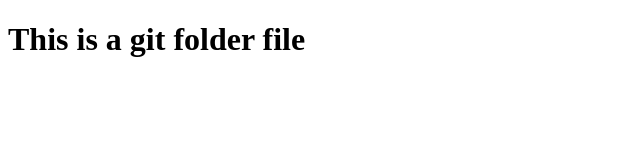
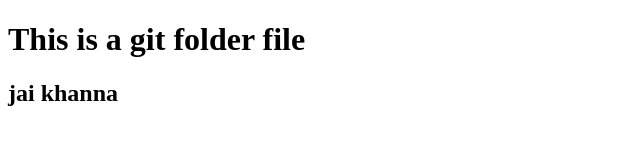
Before and after one commit to jaikhanna1996/dummy, a plain HTML site: page index.html in a window 1280 px wide. Shown: the whole page, without its empty margins (0-640 px from the left). Drawn offline with Linux system fonts and the light colour scheme.

Commit message:
added a new h tag

```diff
--- a/index.html
+++ b/index.html
@@ -8,5 +8,6 @@
 </head>
 <body>
     <h1>This is a git folder file</h1>
+    <h2>jai khanna</h2>
 </body>
 </html>
```
Also changed, not shown: 1 other file.
